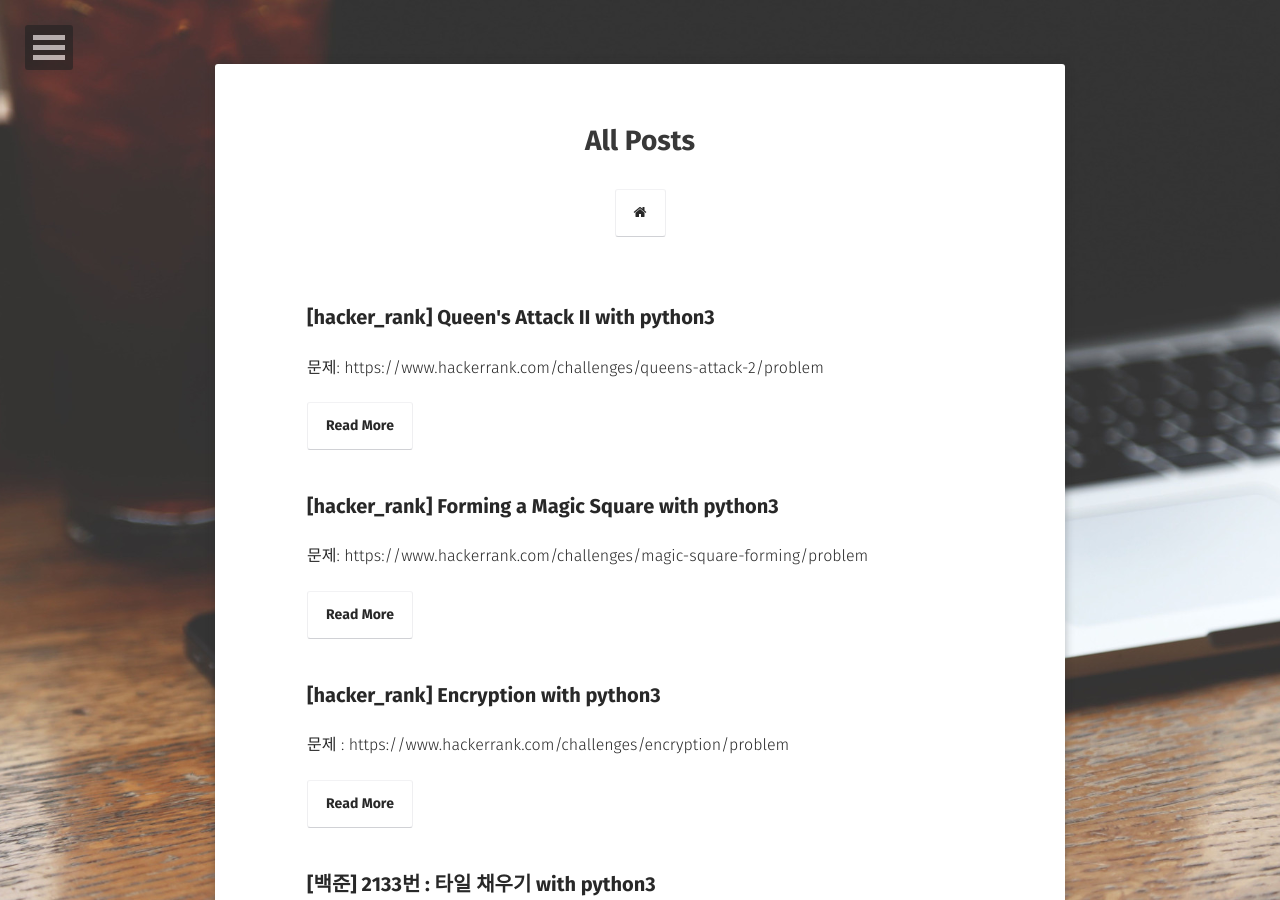
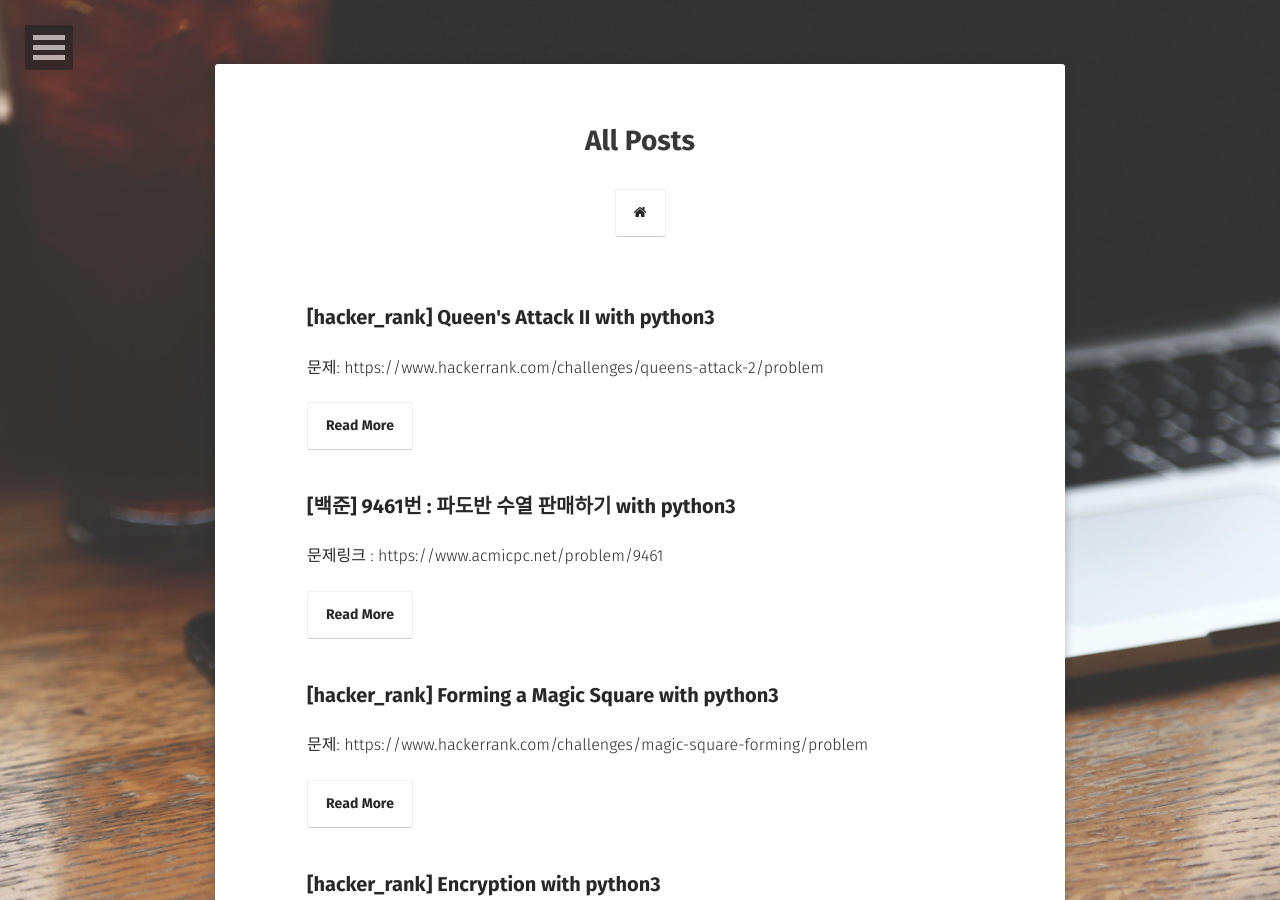
Before and after one commit to JoosJuliet/joosjuliet.github.io, a Jekyll site: the page built from posts/index.md, in a window 1280 px wide and 900 px high. Built offline with Jekyll 4.4.1, drawn with Linux system fonts in a browser that asks for light colours; some web fonts are replaced.

Commit message:
no message

````diff
--- /dev/null
+++ b/_posts/2018-09-15-9461.md
@@ -0,0 +1,33 @@
+---
+layout: post
+section-type: post
+title: "[백준] 9461번 : 파도반 수열 판매하기 with python3"
+categories: Algorithm
+tags: [ 'algorithm', '백준' ]
+comments: true
+---
+
+문제링크 : https://www.acmicpc.net/problem/9461
+
+``` python
+
+import sys
+t = int(sys.stdin.readline())
+
+d = [0,1,1,1,2,2,3,4,5,7,9]
+def solving(n):
+    for _ in range(n):
+        d.append(0)
+    if d[n] > 0:
+        return str(d[n])
+    ans = 0
+    k = 9
+    for i in range(10,n+1):
+        d[i] = d[i-1]+d[i-5]
+    return str(d[n])
+
+for _ in range(t):
+    sys.stdout.write(solving(int(sys.stdin.readline())))
+    sys.stdout.write('\n')
+
+```
````
Also changed, not shown: _posts/2018-08-02-confusing_prblem_when_i_solved_algorithm.md (+4 -0 lines).
